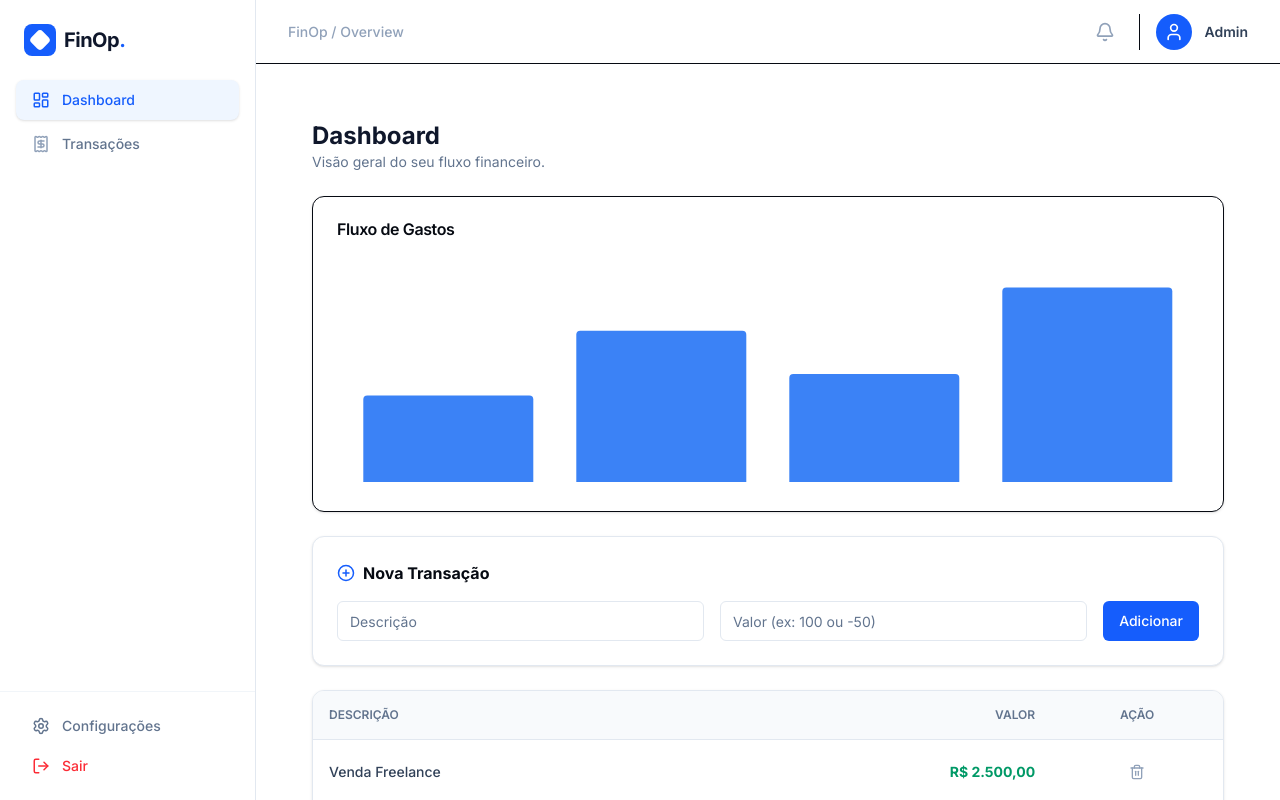
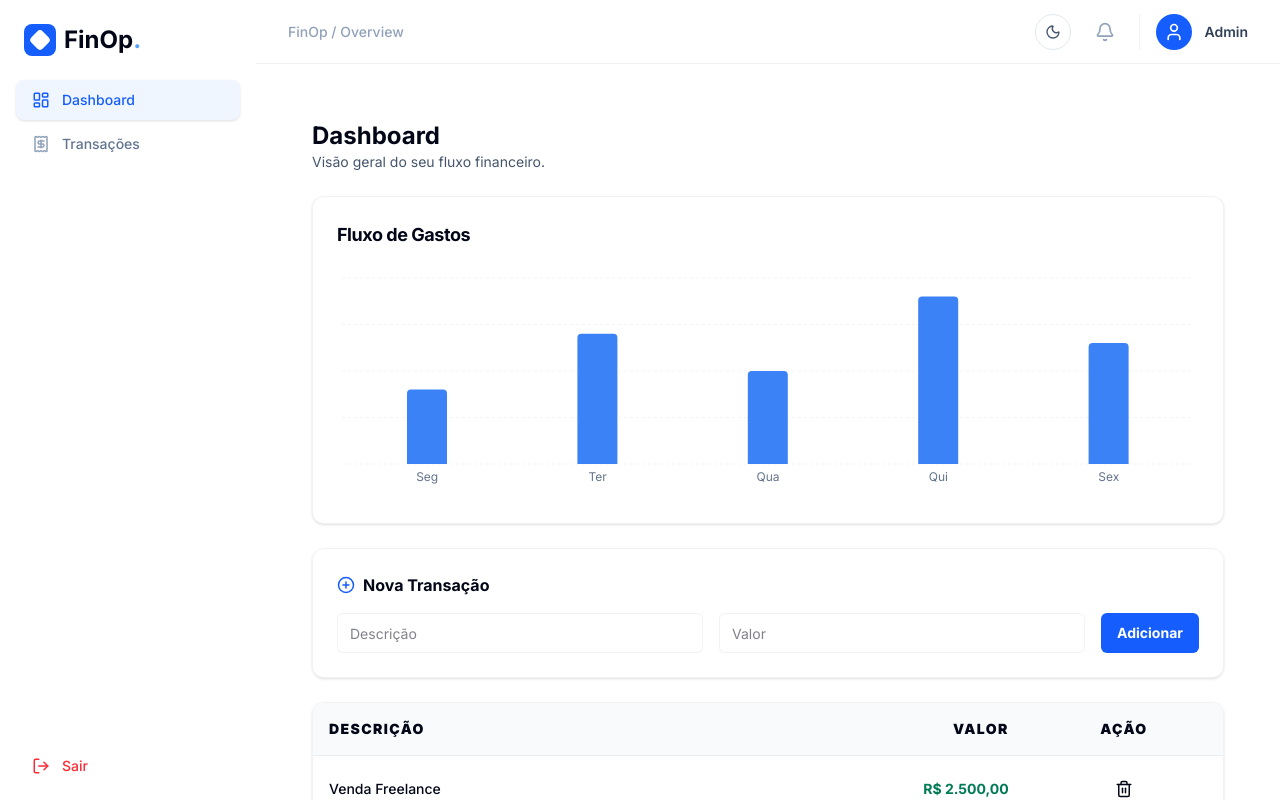
Before and after one commit to AvelinoTeixeira/finop_enterprise, a Next.js app: page /dashboard in a window 1280 px wide. Built offline with nearby package versions, Linux system fonts and the light colour scheme.

Commit message:
feat: initial enterprise architecture with next.js 16 and tailwind 4

```diff
--- a/package.json
+++ b/package.json
@@ -14,6 +14,7 @@
     "clsx": "^2.1.1",
     "lucide-react": "^0.562.0",
     "next": "16.1.1",
+    "next-themes": "^0.4.6",
     "react": "19.2.3",
     "react-dom": "19.2.3",
     "recharts": "^3.6.0",
--- a/src/app/dashboard/layout.tsx
+++ b/src/app/dashboard/layout.tsx
@@ -3,11 +3,13 @@ import { Header } from "@/components/shared/header";
 
 export default function DashboardLayout({ children }: { children: React.ReactNode }) {
   return (
-    <div className="flex">
+    <div className="flex min-h-screen bg-background text-foreground transition-colors duration-300">
       <Sidebar />
       <div className="flex-1 flex flex-col h-screen overflow-hidden">
         <Header />
-        <main className="flex-1 overflow-y-auto p-8">{children}</main>
+        <main className="flex-1 overflow-y-auto p-8 bg-background">
+          {children}
+        </main>
       </div>
     </div>
   );
--- a/src/app/dashboard/page.tsx
+++ b/src/app/dashboard/page.tsx
@@ -9,8 +9,17 @@ export default async function DashboardPage() {
     <div className="p-6 space-y-6 max-w-7xl mx-auto">
       {/* Cabeçalho */}
       <div>
-        <h1 className="text-2xl font-bold text-slate-900">Dashboard</h1>
-        <p className="text-slate-500 text-sm">Visão geral do seu fluxo financeiro.</p>
+        {/* Título com a cor exata pedida e peso bold equilibrado */}
+        <h1
+          style={{ color: "var(--logo-color)" }}
+          className="text-2xl font-bold transition-colors"
+        >
+          Dashboard
+        </h1>
+        {/* Subtítulo ajustado para melhor legibilidade (a11y) */}
+        <p className="text-slate-600 dark:text-slate-400 text-sm transition-colors">
+          Visão geral do seu fluxo financeiro.
+        </p>
       </div>
 
       {/* Seção do Gráfico - Agora ocupa a largura total */}
@@ -22,7 +31,6 @@ export default async function DashboardPage() {
       <div className="w-full">
         <TransactionList initialTransactions={transactions} />
       </div>
-
     </div>
   );
 }
--- a/src/app/globals.css
+++ b/src/app/globals.css
@@ -1,23 +1,42 @@
 @import "tailwindcss";
 
 @theme {
-  --color-background: oklch(100% 0 0);
-  --color-foreground: oklch(14.5% 0.018 256);
-  --color-primary: oklch(58.8% 0.161 259);
-  --color-border: oklch(92.2% 0.011 230);
+  --color-background: var(--background);
+  --color-foreground: var(--foreground);
+  --color-border: var(--border);
 }
 
 :root {
-  --background: 0 0% 100%;
-  --foreground: 222.2 84% 4.9%;
-  --primary: 221.2 83.2% 53.3%;
-  --border: 214.3 31.8% 91.4%;
-  --radius: 0.5rem;
+  --background: #ffffff;
+  --foreground: #020617;
+
+  /* Borda Modo Claro: Preto com apenas 5% de opacidade (Quase invisível) */
+  --border: rgba(0, 0, 0, 0.05);
+
+  /* Variável para os Títulos que configuramos */
+  --logo-color: #020617;
 }
 
-/* O Tailwind 4 não precisa de @apply no body da mesma forma,
-   mas você pode usar classes padrão diretamente */
-body {
-  background-color: var(--color-background);
-  color: var(--color-foreground);
+.dark {
+  --background: #020617;
+  --foreground: #ffffff;
+
+  /* Borda Modo Escuro: Branco com apenas 7% de opacidade (Sutil no fundo escuro) */
+  --border: rgba(255, 255, 255, 0.07);
+
+  /* Variável para os Títulos no Dark */
+  --logo-color: #ffffff;
 }
+
+@layer base {
+  * {
+    /* Garante que todas as bordas do projeto usem a cor da variável por padrão */
+    border-color: var(--border);
+  }
+
+  body {
+    background-color: var(--background);
+    color: var(--foreground);
+    font-feature-settings: "rlig" 1, "calt" 1;
+  }
+}
--- a/src/app/layout.tsx
+++ b/src/app/layout.tsx
@@ -1,24 +1,17 @@
-import type { Metadata } from "next";
+import { ThemeProvider } from "@/components/theme-provider";
+import { cn } from "@/lib/utils";
 import { Inter } from "next/font/google";
-import "./globals.css";
-import { cn } from "@/lib/utils";
+import "@/app/globals.css";
 
 const inter = Inter({ subsets: ["latin"] });
 
-export const metadata: Metadata = {
-  title: "FinOp Enterprise | Dashboard Financeiro",
-  description: "Gestão financeira de alta performance com Next.js 15",
-};
-
-export default function RootLayout({
-  children,
-}: {
-  children: React.ReactNode;
-}) {
+export default function RootLayout({ children }: { children: React.ReactNode }) {
   return (
-    <html lang="pt-br">
-      <body className={cn("min-h-screen font-sans antialiased", inter.className)}>
-        {children}
+    <html lang="pt-br" suppressHydrationWarning>
+      <body className={inter.className}>
+        <ThemeProvider attribute="class" defaultTheme="system" enableSystem>
+          {children}
+        </ThemeProvider>
       </body>
     </html>
   );
--- a/src/app/page.tsx
+++ b/src/app/page.tsx
@@ -29,7 +29,11 @@ export default function LandingPage() {
                 Acessar Dashboard <ArrowRight className="ml-2 h-4 w-4" />
               </Link>
             </Button>
-            <Button size="lg" variant="outline" className="px-8 font-semibold" asChild>
+            <Button
+  size="lg"
+  asChild
+  className="px-8 font-semibold bg-[#020617] text-white border border-[#020617] hover:bg-white hover:text-[#020617] dark:bg-white dark:text-[#020617] dark:hover:bg-[#020617] dark:hover:text-white transition-all duration-300 shadow-custom"
+>
   <a href="https://github.com/AvelinoTeixeira/finop_enterprise" target="_blank" rel="noopener noreferrer">
     Ver Documentação
   </a>
--- a/src/components/shared/header.tsx
+++ b/src/components/shared/header.tsx
@@ -1,11 +1,13 @@
 import { Bell, User } from "lucide-react";
+import { ThemeToggle } from "./theme-toggle";
 
 export function Header() {
   return (
-    <header className="h-16 border-b bg-white flex items-center justify-between px-8 shrink-0">
+    <header className="h-16 border-b border-border bg-card flex items-center justify-between px-8 shrink-0 transition-colors">
       <div className="text-sm font-medium text-slate-400">FinOp / Overview</div>
       <div className="flex items-center gap-4">
-        <button className="p-2 hover:bg-slate-100 rounded-full transition-colors">
+        <ThemeToggle /> {/* Botão adicionado aqui */}
+        <button className="p-2 hover:bg-slate-100 dark:hover:bg-slate-800 rounded-full transition-colors">
           <Bell className="h-5 w-5 text-slate-400" />
         </button>
         <div className="flex items-center gap-3 border-l pl-4">
--- a/src/components/shared/sidebar.tsx
+++ b/src/components/shared/sidebar.tsx
@@ -1,38 +1,47 @@
 "use client";
 
 import Link from "next/link";
-import { usePathname } from "next/navigation";
-import { LayoutDashboard, Receipt, Settings, LogOut } from "lucide-react";
+import { usePathname, useRouter } from "next/navigation";
+import { LayoutDashboard, Receipt, LogOut } from "lucide-react";
 import { cn } from "@/lib/utils";
 
 export function Sidebar() {
   const pathname = usePathname();
+  const router = useRouter(); // Hook para redirecionar o usuário
 
-  // Definição estrita dos itens do menu para evitar erros de tipagem
   const menuItems = [
-    {
-      name: "Dashboard",
-      href: "/dashboard",
-      icon: LayoutDashboard
-    },
-    {
-      name: "Transações",
-      href: "/dashboard/transactions",
-      icon: Receipt
-    },
+    { name: "Dashboard", href: "/dashboard", icon: LayoutDashboard },
+    { name: "Transações", href: "/dashboard/transactions", icon: Receipt },
   ];
 
+  // Função que dispara o alerta e simula a saída
+  const handleLogout = () => {
+    const confirmLogout = window.confirm("Deseja realmente sair do sistema?");
+
+    if (confirmLogout) {
+      // Se ele clicar em "Sim/OK", vai para a página inicial
+      router.push("/");
+    }
+    // Se clicar em cancelar, nada acontece e ele continua no Dashboard
+  };
+
   return (
-    <aside className="w-64 border-r border-slate-200 bg-white h-screen flex flex-col shrink-0">
+    <aside
+      style={{ boxShadow: "var(--shadow-style)" }}
+      className="w-64 bg-card h-screen flex flex-col shrink-0 transition-all z-10"
+    >
       {/* Logo / Branding */}
       <div className="p-6">
         <div className="flex items-center gap-2">
           <div className="h-8 w-8 bg-blue-600 rounded-lg flex items-center justify-center">
             <div className="h-4 w-4 bg-white rounded-sm rotate-45" />
           </div>
-          <span className="text-xl font-bold tracking-tight text-slate-900">
-            FinOp<span className="text-blue-600">.</span>
-          </span>
+          <h1
+            style={{ color: "var(--logo-color)" }}
+            className="text-2xl font-bold transition-colors"
+          >
+            FinOp<span className="text-blue-400">.</span>
+          </h1>
         </div>
       </div>
 
@@ -40,7 +49,6 @@ export function Sidebar() {
       <nav className="flex-1 px-4 space-y-1">
         {menuItems.map((item) => {
           const Icon = item.icon;
-          // Lógica de Ativo: Compara a URL atual (pathname) com o link do item (href)
           const isActive = pathname === item.href;
 
           return (
@@ -50,8 +58,8 @@ export function Sidebar() {
               className={cn(
                 "flex items-center gap-3 px-4 py-2.5 rounded-lg transition-all duration-200 font-medium text-sm",
                 isActive
-                  ? "bg-blue-50 text-blue-600 shadow-sm"
-                  : "text-slate-500 hover:bg-slate-50 hover:text-slate-900"
+                  ? "bg-blue-50 dark:bg-blue-900/20 text-blue-600 dark:text-blue-400 shadow-sm"
+                  : "text-slate-500 dark:text-slate-400 hover:bg-slate-50 dark:hover:bg-slate-900 hover:text-slate-900 dark:hover:text-slate-100",
               )}
             >
               <Icon size={18} className={cn(isActive ? "text-blue-600" : "text-slate-400")} />
@@ -61,13 +69,12 @@ export function Sidebar() {
         })}
       </nav>
 
-      {/* Rodapé da Sidebar */}
-      <div className="p-4 border-t border-slate-100 space-y-1">
-        <button className="flex items-center gap-3 px-4 py-2 text-sm font-medium text-slate-500 hover:bg-slate-50 hover:text-slate-900 rounded-lg transition-colors w-full">
-          <Settings size={18} />
-          Configurações
-        </button>
-        <button className="flex items-center gap-3 px-4 py-2 text-sm font-medium text-red-500 hover:bg-red-50 rounded-lg transition-colors w-full">
+      {/* Rodapé - Botão Sair com a nova lógica */}
+      <div className="p-4 mt-auto space-y-1">
+        <button
+          onClick={handleLogout}
+          className="flex items-center gap-3 px-4 py-2 text-sm font-medium text-red-500 hover:bg-red-50 dark:hover:bg-red-950/20 rounded-lg transition-colors w-full cursor-pointer border-none"
+        >
           <LogOut size={18} />
           Sair
         </button>
--- /dev/null
+++ b/src/components/shared/theme-toggle.tsx
@@ -0,0 +1,31 @@
+"use client"
+
+import { Moon, Sun } from "lucide-react"
+import { useTheme } from "next-themes"
+import { Button } from "@/components/ui/button"
+import { useEffect, useState } from "react"
+
+export function ThemeToggle() {
+  const { theme, setTheme } = useTheme()
+  const [mounted, setMounted] = useState(false)
+
+  // Evita erro de hidratação mostrando o botão apenas após o client carregar
+  useEffect(() => setMounted(true), [])
+  if (!mounted) return <div className="w-9 h-9" />
+
+  return (
+    <Button
+      variant="outline"
+      size="sm"
+      className="w-9 px-0 rounded-full border-slate-200 dark:border-slate-700"
+      onClick={() => setTheme(theme === "dark" ? "light" : "dark")}
+    >
+      {theme === "dark" ? (
+        <Sun className="h-4 w-4 text-yellow-500" />
+      ) : (
+        <Moon className="h-4 w-4 text-slate-600" />
+      )}
+      <span className="sr-only">Alternar tema</span>
+    </Button>
+  )
+}
--- /dev/null
+++ b/src/components/theme-provider.tsx
@@ -0,0 +1,8 @@
+"use client"
+
+import * as React from "react"
+import { ThemeProvider as NextThemesProvider } from "next-themes"
+
+export function ThemeProvider({ children, ...props }: React.ComponentProps<typeof NextThemesProvider>) {
+  return <NextThemesProvider {...props}>{children}</NextThemesProvider>
+}
--- a/src/features/analytics/components/expense-chart.tsx
+++ b/src/features/analytics/components/expense-chart.tsx
@@ -1,19 +1,53 @@
 "use client"
-import { Bar, BarChart, ResponsiveContainer, XAxis, Tooltip } from "recharts";
+import { Bar, BarChart, ResponsiveContainer, XAxis, Tooltip, CartesianGrid } from "recharts";
 import { Card, CardHeader, CardTitle, CardContent } from "@/components/ui/card";
+import { useTheme } from "next-themes"; // Hook para detectar o tema atual
 
-const data = [{ n: "Seg", v: 400 }, { n: "Ter", v: 700 }, { n: "Qua", v: 500 }, { n: "Qui", v: 900 }];
+const data = [
+  { n: "Seg", v: 400 },
+  { n: "Ter", v: 700 },
+  { n: "Qua", v: 500 },
+  { n: "Qui", v: 900 },
+  { n: "Sex", v: 650 }
+];
 
 export function ExpenseChart() {
+  const { theme } = useTheme();
+
+  // Definimos as cores baseadas no tema para manter a elegância
+  const barColor = theme === "dark" ? "#60a5fa" : "#3b82f6"; // Azul mais claro no dark
+  const gridColor = theme === "dark" ? "#1e293b" : "#f1f5f9"; // Linhas de grade sutis
+
   return (
-    <Card>
-      <CardHeader><CardTitle>Fluxo de Gastos</CardTitle></CardHeader>
+    <Card className="dark:bg-card dark:border-border transition-colors">
+      <CardHeader>
+        <CardTitle className="text-lg font-bold dark:text-slate-700">Fluxo de Gastos</CardTitle>
+      </CardHeader>
       <CardContent className="h-[250px]">
         <ResponsiveContainer width="100%" height="100%">
           <BarChart data={data}>
-            <XAxis dataKey="n" hide />
-            <Tooltip />
-            <Bar dataKey="v" fill="#3b82f6" radius={[4, 4, 0, 0]} />
+            <CartesianGrid strokeDasharray="3 3" vertical={false} stroke={gridColor} />
+            <XAxis
+              dataKey="n"
+              axisLine={false}
+              tickLine={false}
+              tick={{ fill: theme === "dark" ? "#94a3b8" : "#64748b", fontSize: 12 }}
+            />
+            <Tooltip
+              cursor={{ fill: theme === "dark" ? "#1e293b" : "#f8fafc" }}
+              contentStyle={{
+                backgroundColor: theme === "dark" ? "#0f172a" : "#fff",
+                border: theme === "dark" ? "1px solid #1e293b" : "1px solid #e2e8f0",
+                borderRadius: "8px"
+              }}
+              itemStyle={{ color: theme === "dark" ? "#f1f5f9" : "#0f172a" }}
+            />
+            <Bar
+              dataKey="v"
+              fill={barColor}
+              radius={[4, 4, 0, 0]}
+              barSize={40}
+            />
           </BarChart>
         </ResponsiveContainer>
       </CardContent>
--- a/src/features/transactions/components/transaction-list.tsx
+++ b/src/features/transactions/components/transaction-list.tsx
@@ -11,7 +11,6 @@ export function TransactionList({ initialTransactions }: { initialTransactions:
   const [desc, setDesc] = useState("");
   const [val, setVal] = useState("");
 
-  // Carrega do LocalStorage ao abrir a página
   useEffect(() => {
     const saved = localStorage.getItem("finop_transactions");
     if (saved) {
@@ -21,7 +20,6 @@ export function TransactionList({ initialTransactions }: { initialTransactions:
     }
   }, [initialTransactions]);
 
-  // Salva no LocalStorage sempre que a lista mudar
   const saveAndSet = (newList: any[]) => {
     setTransactions(newList);
     localStorage.setItem("finop_transactions", JSON.stringify(newList));
@@ -49,53 +47,62 @@ export function TransactionList({ initialTransactions }: { initialTransactions:
 
   return (
     <div className="space-y-6">
-      {/* Formulário integrado para garantir funcionamento imediato */}
-      <div className="p-6 bg-white border border-slate-200 rounded-xl shadow-sm">
-        <h3 className="font-bold mb-4 flex items-center gap-2">
+      {/* Formulário - Background e bordas variáveis */}
+      <div className="p-6 bg-card border border-border rounded-xl shadow-sm">
+        <h3 className="font-bold mb-4 flex items-center gap-2 text-foreground">
           <PlusCircle size={18} className="text-blue-600" />
           Nova Transação
         </h3>
+        {/* Inputs com cores contrastantes */}
         <form onSubmit={handleAdd} className="flex flex-col md:flex-row gap-4">
           <Input
+            className="bg-background text-foreground border-border placeholder:text-muted"
             placeholder="Descrição"
             value={desc}
             onChange={(e) => setDesc(e.target.value)}
           />
           <Input
+            className="bg-background text-foreground border-border placeholder:text-muted"
             type="number"
-            placeholder="Valor (ex: 100 ou -50)"
+            placeholder="Valor"
             value={val}
             onChange={(e) => setVal(e.target.value)}
           />
-          <Button type="submit" className="bg-blue-600 hover:bg-blue-700 text-white">
+          <Button type="submit" className="bg-blue-600 hover:bg-blue-700 text-white font-bold">
             Adicionar
           </Button>
         </form>
       </div>
 
-      {/* Lista de Transações */}
-      <div className="bg-white border border-slate-200 rounded-xl overflow-hidden shadow-sm">
-        <table className="w-full text-left">
-          <thead className="bg-slate-50 border-b border-slate-200">
-            <tr>
-              <th className="p-4 text-xs font-semibold uppercase text-slate-500">Descrição</th>
-              <th className="p-4 text-xs font-semibold uppercase text-slate-500 text-right">Valor</th>
-              <th className="p-4 text-xs font-semibold uppercase text-slate-500 text-center">Ação</th>
-            </tr>
-          </thead>
-          <tbody className="divide-y divide-slate-100">
+      {/* Tabela de Transações */}
+      <div className="bg-card border border-border rounded-xl overflow-hidden shadow-sm">
+        <table className="w-full text-left border-collapse">
+          <thead className="bg-slate-50 dark:bg-slate-900/50 border-b border-border">
+  <tr>
+    <th className="p-4 text-sm font-black uppercase tracking-widest text-foreground">
+      Descrição
+    </th>
+    <th className="p-4 text-sm font-black uppercase tracking-widest text-foreground text-right">
+      Valor
+    </th>
+    <th className="p-4 text-sm font-black uppercase tracking-widest text-foreground text-center">
+      Ação
+    </th>
+  </tr>
+</thead>
+          <tbody className="divide-y divide-border">
             {transactions.map((t) => (
-              <tr key={t.id} className="hover:bg-slate-50 transition-colors">
-                <td className="p-4 text-sm font-medium text-slate-700">{t.description}</td>
+              <tr key={t.id} className="hover:bg-slate-50 dark:hover:bg-slate-900/40 transition-colors">
+                <td className="p-4 text-sm font-medium text-foreground">{t.description}</td>
                 <td className={cn(
                   "p-4 text-sm font-bold text-right",
-                  t.amount > 0 ? "text-emerald-600" : "text-rose-600"
+                  t.amount > 0 ? "text-emerald-700 dark:text-emerald-400" : "text-rose-700 dark:text-rose-400"
                 )}>
                   {new Intl.NumberFormat('pt-BR', { style: 'currency', currency: 'BRL' }).format(t.amount)}
                 </td>
                 <td className="p-4 text-center">
-                  <button onClick={() => handleDelete(t.id)} className="text-slate-400 hover:text-rose-500 p-2">
-                    <Trash2 size={16} />
+                  <button onClick={() => handleDelete(t.id)} className="text-muted hover:text-rose-600 p-2 transition-colors">
+                    <Trash2 size={18} />
                   </button>
                 </td>
               </tr>
```
Also changed, not shown: 2 other files (tests, documents, lock files or other folders).
